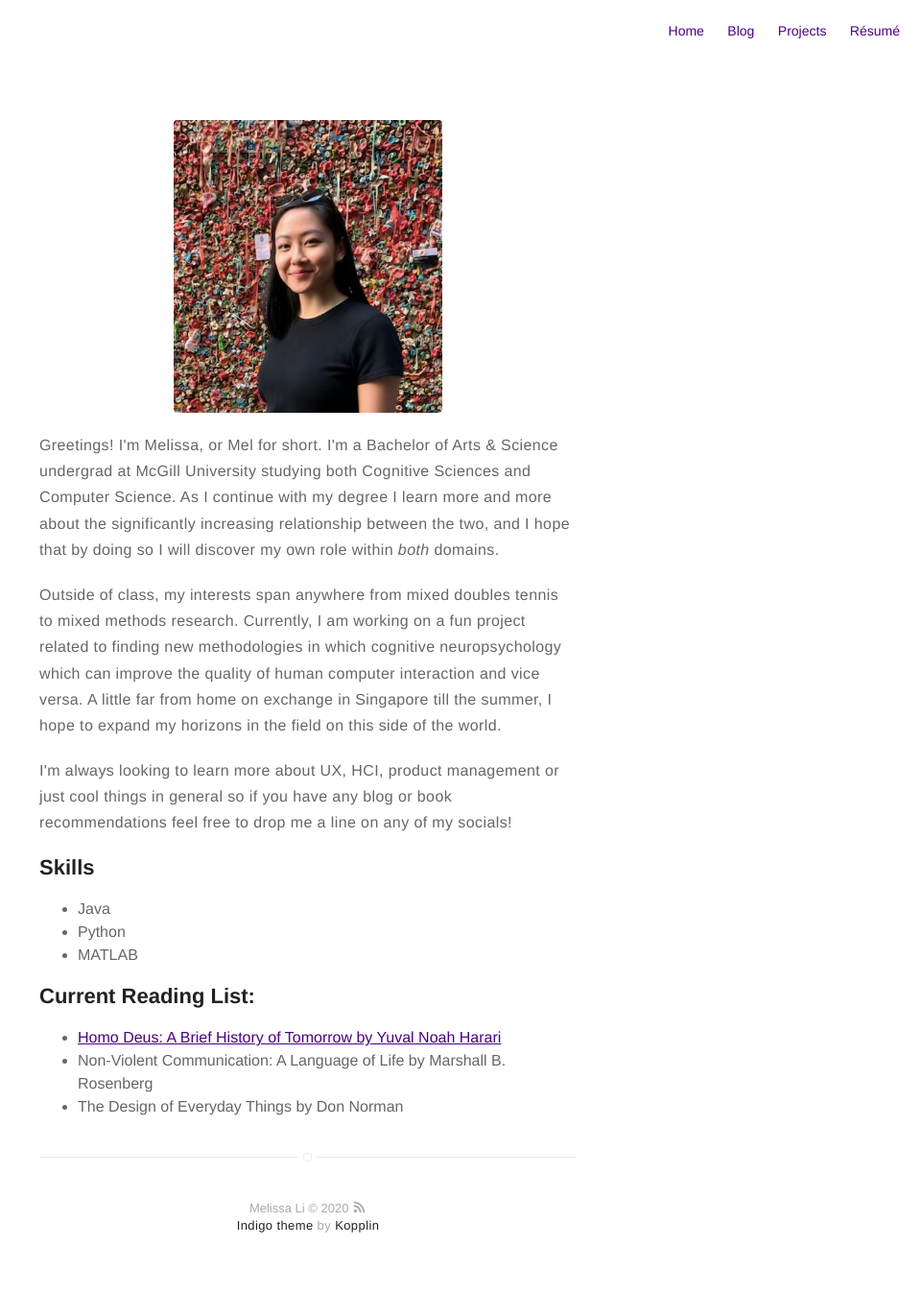
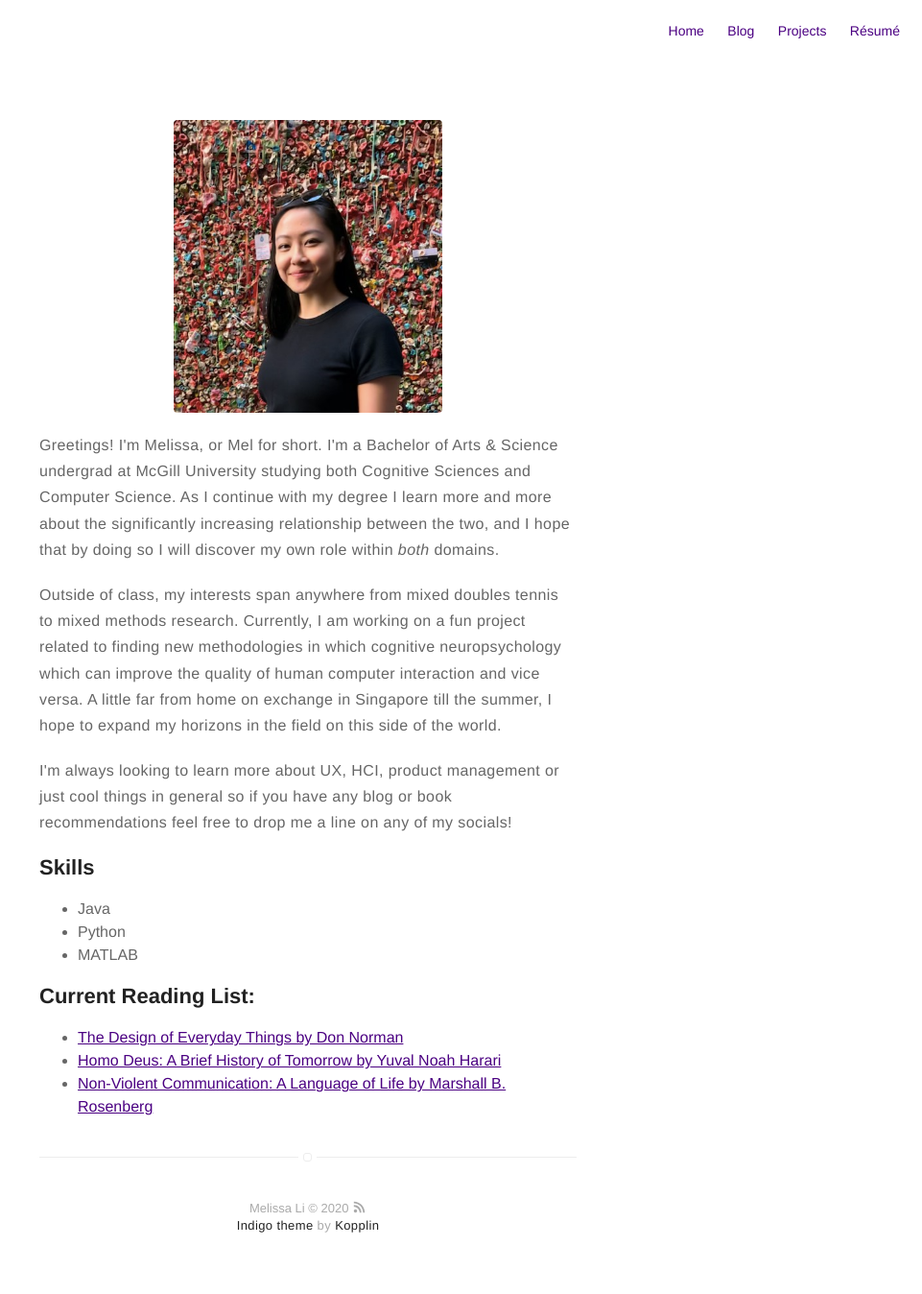
Before and after one commit to im-mel/im-mel.github.io, a Jekyll site: the page built from about.md, in a window 1280 px wide. Shown: the whole page at 96% size, without its empty margins (319-1280 px from the left). Built offline with Jekyll 4.4.1, drawn with Linux system fonts in a browser that asks for light colours; part of the change alters nothing that is shown.

```diff
--- a/about.md
+++ b/about.md
@@ -21,6 +21,6 @@ layout: page
 
 <h2> Current Reading List: </h2>
 <ul class = "reading-list">
+	<li><a href= "https://mitpress.mit.edu/books/design-everyday-things">The Design of Everyday Things by Don Norman</a></li>
 	<li><a href="https://books.google.com.sg/books?id=dWYyCwAAQBAJ&printsec=frontcover&dq=homo+deus+a+brief+history+of+tomorrow&hl=en&sa=X&redir_esc=y#v=onepage&q=homo%20deus%20a%20brief%20history%20of%20tomorrow&f=false">Homo Deus: A Brief History of Tomorrow by Yuval Noah Harari</a></li>
-	<li>Non-Violent Communication: A Language of Life by Marshall B. Rosenberg</li>
-	<li>The Design of Everyday Things by Don Norman</li>
+	<li><a href="https://en.wikipedia.org/wiki/Nonviolent_Communication">Non-Violent Communication: A Language of Life by Marshall B. Rosenberg</a></li>
```
